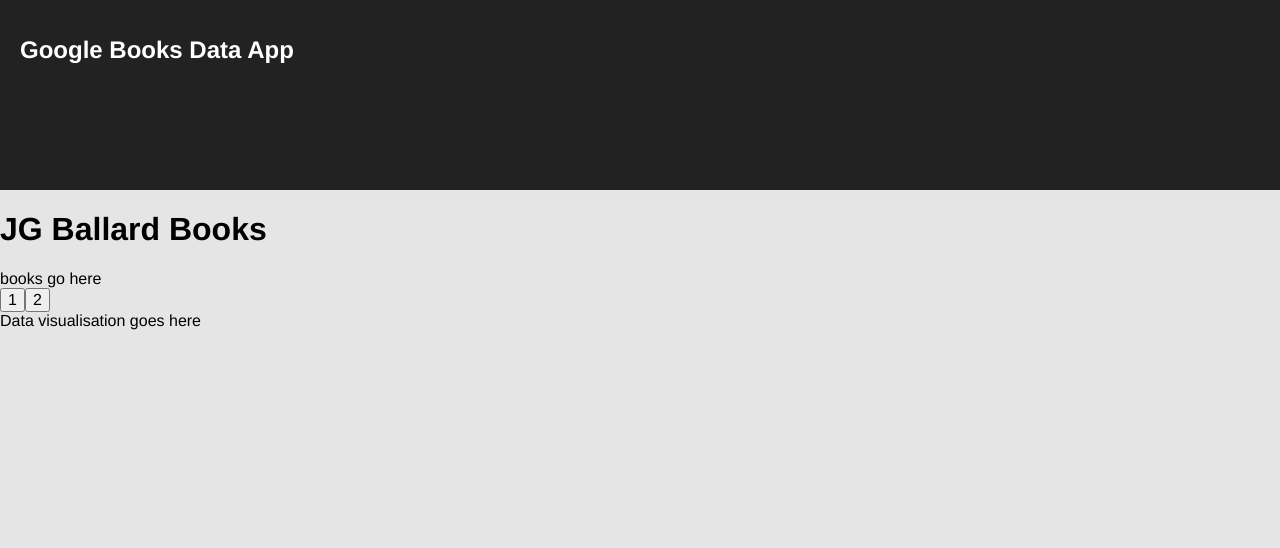
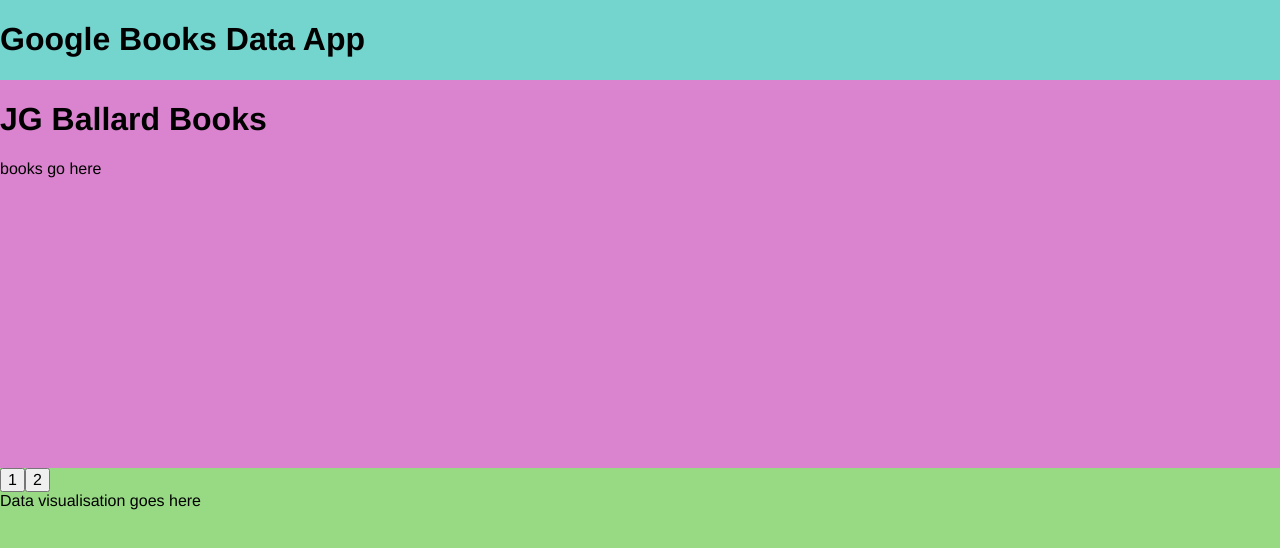
Before and after one commit to bnmrly/google-books-api-visualisation, a React (Create React App) app: page / in a window 1280 px wide. Shown: the top 548 px of the page. Built offline with nearby package versions, Linux system fonts and the light colour scheme; the HTML template or start-up script is replaced by a standard one.

Commit message:
implement initial layout

```diff
--- a/src/App.css
+++ b/src/App.css
@@ -1,28 +1,17 @@
-.App {
-  text-align: center;
-}
-
-.App-logo {
-  animation: App-logo-spin infinite 20s linear;
-  height: 80px;
+.App-container {
+  height: 100vh;
+  display: grid;
+  grid-template-rows: 10vh auto;
 }
 
 .App-header {
-  background-color: #222;
-  height: 150px;
-  padding: 20px;
-  color: white;
+  background-color: rgb(116, 212, 206);
 }
 
-.App-title {
-  font-size: 1.5em;
+.books-container {
+  background-color: rgb(218, 131, 206);
 }
 
-.App-intro {
-  font-size: large;
+.data-visualisation-container {
+  background-color: rgb(151, 218, 131);
 }
-
-@keyframes App-logo-spin {
-  from { transform: rotate(0deg); }
-  to { transform: rotate(360deg); }
-}
```
